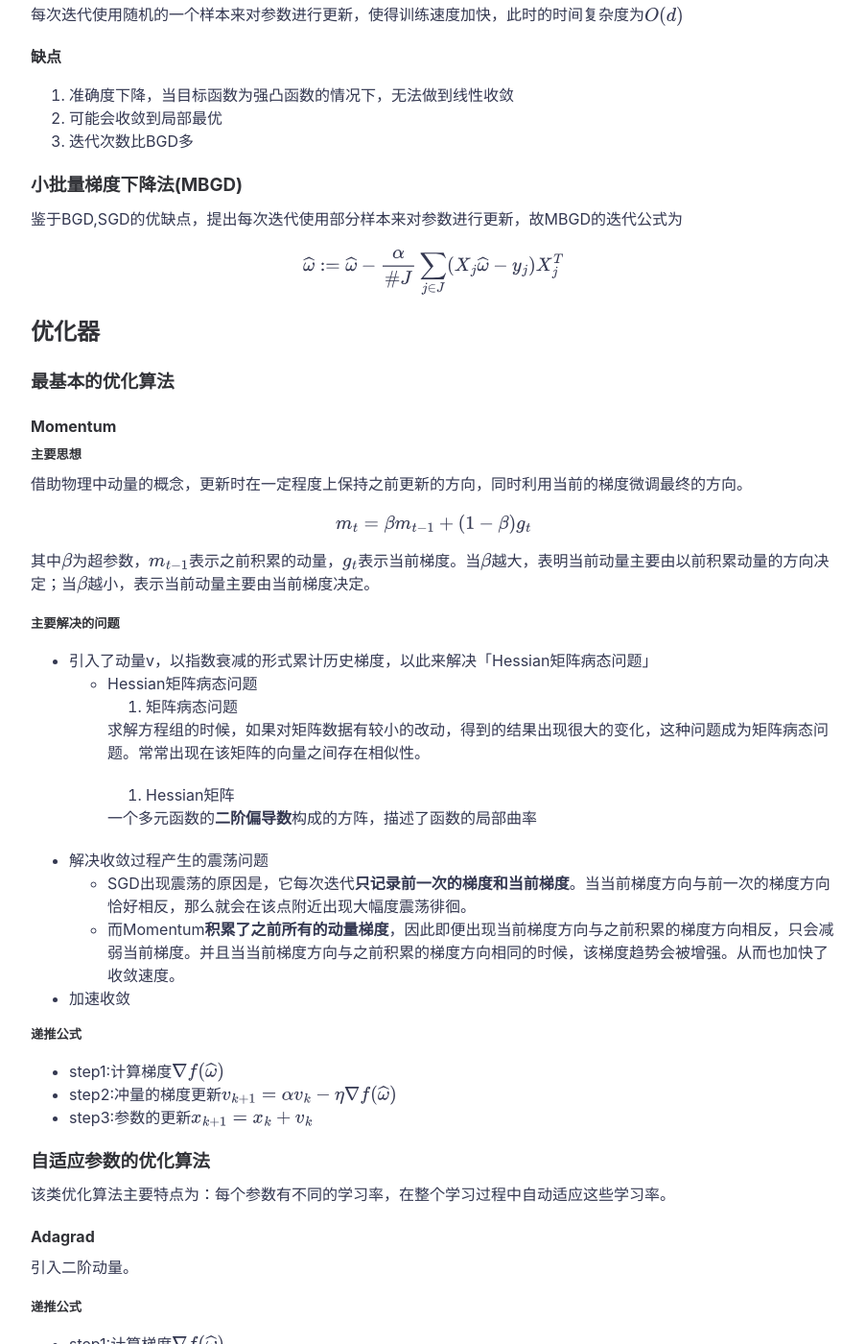
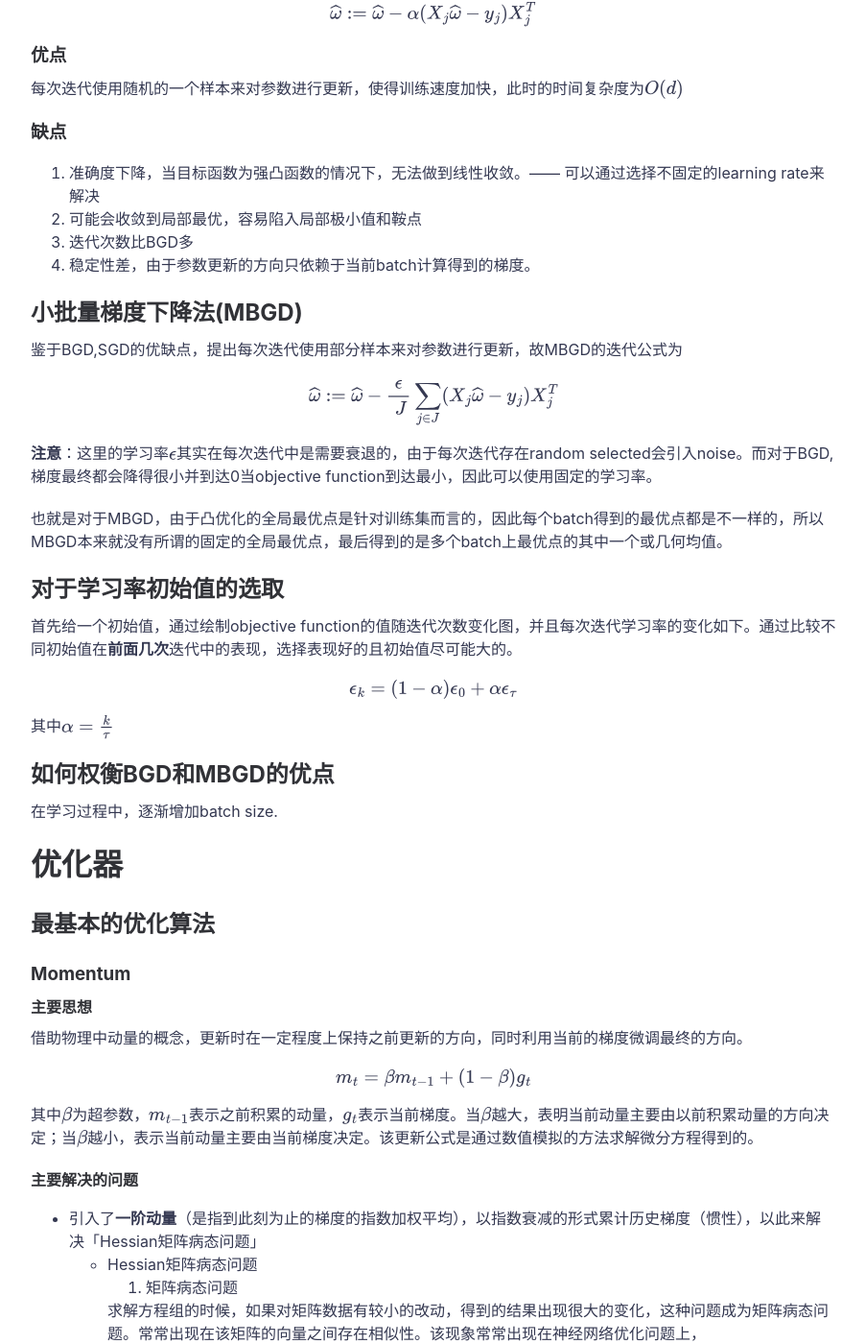
Before and after one commit to HandanYU/HandanYU.GitHub.io, a Jekyll site: the page built from _posts/2021-11-05-梯度下降.md, in a window 1280 px wide and 1400 px high, scrolled down 2689 px. Shown: the whole window at 96% size, without its empty margins (188-1090 px from the left). Built offline with Jekyll 4.4.1, drawn with Linux system fonts in a browser that asks for light colours; nearby versions of some CDN libraries; formulas are drawn with MathJax 3; some of the changed text lies outside the part shown.

```diff
--- a/_posts/2021-11-05-梯度下降.md
+++ b/_posts/2021-11-05-梯度下降.md
@@ -5,7 +5,7 @@ summary: 本章介绍了梯度下降法的概念，典型的梯度下降法的
 featured-img: 梯度下降
 ---
 
-##### Table of Contents
+#### Table of Contents
 - [梯度下降](#梯度下降)
     - [（批量）梯度下降法(BGD)](#（批量）梯度下降法(BGD))
     - [随机梯度下降（SGD）](#随机梯度下降（SGD）)
@@ -20,12 +21,12 @@ featured-img: 梯度下降
 - [优化算法的常用tricks](#优化算法的常用tricks)
 <a name="梯度下降"/>
 
-## 梯度下降
+# 梯度下降
 
 <a name="（批量）梯度下降法(BGD)"/>
 
-### （批量）梯度下降法(BGD)
-#### 1. 递推公式推导过程
+## （批量）梯度下降法(BGD)
+### 1. 递推公式推导过程
 
 通过多项式对函数进行逼近的方法得到
 
@@ -51,7 +52,7 @@ $$\Delta x=-\alpha \nabla f(x_0)~~~~~~~\alpha >0$$
 
 $$x:=x-\alpha \nabla f(x)$$
 
-#### 2. 求解最小二乘问题（采用梯度下降算法求解线性回归模型最优解）
+### 2. 求解最小二乘问题（采用梯度下降算法求解线性回归模型最优解）
 
 - 线性回归模型
 
@@ -74,14 +75,14 @@ $$\widehat{\omega}:=\widehat{\omega}-\alpha\frac{\partial{J(\widehat{\omega})}}{
 $$\widehat{\omega}:=\widehat{\omega}-\frac{\alpha}{m}X^T(X\widehat{\omega}-y)=\widehat{\omega}-\frac{\alpha}{m}\sum\limits_{i=1}^m(X_i\widehat{\omega}-y_i)X_i^T$$
 
 
-#### 3. 优点
+### 3. 优点
 此时时间复杂度为$$O(md)$$,迭代次数少
-#### 4. 缺点
+### 4. 缺点
 每次迭代都要用到训练集所有的数据，因此当数据量大的时候迭代速度会很慢
 
 <a name="随机梯度下降（SGD）"/>
 
-### 随机梯度下降（SGD）
+## 随机梯度下降（SGD）
 通过观察发现$$\frac{1}{m}\sum\limits_{i=1}^m(X_i\widehat{\omega}-y_i)X_i^T$$相当于是所有训练集样本点的均值
 
 记$$z_i=(X_i\widehat{\omega}-y_i)X_i^T$$，每个样本点i选取的概率为$$\frac{1}{m}$$，则有
@@ -92,108 +93,157 @@ $$E_i(z_i)=\frac{1}{m}\sum\limits_{i=1}^m(X_i\widehat{\omega}-y_i)X_i^T$$
 
 $$\widehat{\omega}:=\widehat{\omega}-\alpha(X_j\widehat{\omega}-y_j)X_j^T$$
 
-#### 优点
+### 优点
 每次迭代使用随机的一个样本来对参数进行更新，使得训练速度加快，此时的时间复杂度为$$O(d)$$
 
-#### 缺点
-1. 准确度下降，当目标函数为强凸函数的情况下，无法做到线性收敛
-2. 可能会收敛到局部最优
+### 缺点
+1. 准确度下降，当目标函数为强凸函数的情况下，无法做到线性收敛。—— 可以通过选择不固定的learning rate来解决
+2. 可能会收敛到局部最优，容易陷入局部极小值和鞍点
 3. 迭代次数比BGD多
+4. 稳定性差，由于参数更新的方向只依赖于当前batch计算得到的梯度。
 
 <a name="小批量梯度下降法(MBGD)"/>
 
-### 小批量梯度下降法(MBGD)
+## 小批量梯度下降法(MBGD)
 鉴于BGD,SGD的优缺点，提出每次迭代使用部分样本来对参数进行更新，故MBGD的迭代公式为
 
-$$\widehat{\omega}:=\widehat{\omega}-\frac{\alpha}{\# J}\sum\limits_{j\in J}(X_j\widehat{\omega}-y_j)X_j^T$$
+$$\widehat{\omega}:=\widehat{\omega}-\frac{\epsilon}{\ J}\sum\limits_{j\in J}(X_j\widehat{\omega}-y_j)X_j^T$$
+
+**注意**：这里的学习率$$\epsilon$$其实在每次迭代中是需要衰退的，由于每次迭代存在random selected会引入noise。而对于BGD,梯度最终都会降得很小并到达0当objective function到达最小，因此可以使用固定的学习率。
+
+也就是对于MBGD，由于凸优化的全局最优点是针对训练集而言的，因此每个batch得到的最优点都是不一样的，所以MBGD本来就没有所谓的固定的全局最优点，最后得到的是多个batch上最优点的其中一个或几何均值。
+
+## 对于学习率初始值的选取
+首先给一个初始值，通过绘制objective function的值随迭代次数变化图，并且每次迭代学习率的变化如下。通过比较不同初始值在**前面几次**迭代中的表现，选择表现好的且初始值尽可能大的。
+
+$$\epsilon_k=(1-\alpha)\epsilon_0+\alpha\epsilon_{\tau}$$
+
+其中$$\alpha=\frac{k}{\tau}$$
+
+## 如何权衡BGD和MBGD的优点
+在学习过程中，逐渐增加batch size.
 
 <a name="优化器"/>
 
-## 优化器
+# 优化器
 
 <a name='最基本的优化算法'/>
 
-### 最基本的优化算法
+## 最基本的优化算法
 
 <a name="Momentum"/>
 
-#### Momentum
-##### 主要思想
+### Momentum
+#### 主要思想
 借助物理中动量的概念，更新时在一定程度上保持之前更新的方向，同时利用当前的梯度微调最终的方向。
 
 $$m_t = \beta m_{t-1}+ (1-\beta)g_t$$
 
-其中$$\beta$$为超参数，$$m_{t-1}$$表示之前积累的动量，$$g_t$$表示当前梯度。当$$\beta$$越大，表明当前动量主要由以前积累动量的方向决定；当$$\beta$$越小，表示当前动量主要由当前梯度决定。
+其中$$\beta$$为超参数，$$m_{t-1}$$表示之前积累的动量，$$g_t$$表示当前梯度。当$$\beta$$越大，表明当前动量主要由以前积累动量的方向决定；当$$\beta$$越小，表示当前动量主要由当前梯度决定。该更新公式是通过数值模拟的方法求解微分方程得到的。
 
-##### 主要解决的问题
+#### 主要解决的问题
 
-- 引入了动量v，以指数衰减的形式累计历史梯度，以此来解决「Hessian矩阵病态问题」
+- 引入了**一阶动量**（是指到此刻为止的梯度的指数加权平均），以指数衰减的形式累计历史梯度（惯性），以此来解决「Hessian矩阵病态问题」
     - Hessian矩阵病态问题
         1. 矩阵病态问题
 
-        求解方程组的时候，如果对矩阵数据有较小的改动，得到的结果出现很大的变化，这种问题成为矩阵病态问题。常常出现在该矩阵的向量之间存在相似性。
+        求解方程组的时候，如果对矩阵数据有较小的改动，得到的结果出现很大的变化，这种问题成为矩阵病态问题。常常出现在该矩阵的向量之间存在相似性。该现象常常出现在神经网络优化问题上，
         2. Hessian矩阵
 
         一个多元函数的**二阶偏导数**构成的方阵，描述了函数的局部曲率
-- 解决收敛过程产生的震荡问题
+- 解决收敛过程产生的震荡问题，增加了稳定性
     - SGD出现震荡的原因是，它每次迭代**只记录前一次的梯度和当前梯度**。当当前梯度方向与前一次的梯度方向恰好相反，那么就会在该点附近出现大幅度震荡徘徊。
     - 而Momentum**积累了之前所有的动量梯度**，因此即便出现当前梯度方向与之前积累的梯度方向相反，只会减弱当前梯度。并且当当前梯度方向与之前积累的梯度方向相同的时候，该梯度趋势会被增强。从而也加快了收敛速度。
 - 加速收敛
+    - 特别是对于高曲率、小但一致的梯度，或者噪声比较大的梯度能够很好的加快学习过程
 
 
-##### 递推公式
+#### 递推公式
 - step1:计算梯度$$\nabla f(\widehat{\omega})$$
-- step2:冲量的梯度更新$$v_{k+1}=\alpha v_k-\eta\nabla f(\widehat{\omega})$$
-- step3:参数的更新$$x_{k+1}=x_k+v_k$$
+- step2:冲量的梯度更新$$v_{k+1}=\beta v_k+(1-\beta)\nabla f(\widehat{\omega})$$
+- step3:参数的更新$$x_{k+1}=x_k-\alpha v_k$$
+
+<a name='Nesterov Momentum'/>
+
+### Nesterov Momentum
+通过在Momentum的基础上，添加修正因子(correction factor)。该修正因子是根据之前积累的梯度计算一步然后再计算这一步的终点的梯度。
+
+#### 递推公式
+- step1: 先根据之前积累的梯度更新一次位置$$\hat{x_k} = x_k+\alpha v_k$$
+- step2: 计算梯度
+$$v_{k+1} = \alpha v_k-\epsilon\nabla f(\hat{x_k})$$
+- step3: 更新位置
+$$x_{k+1} = x_k+v_{k+1}$$
+<a name='自适应参数的优化算法'/>
 
 
-<a name='自适应参数的优化算法'/>
-
-### 自适应参数的优化算法
+## 自适应参数的优化算法
 
 该类优化算法主要特点为：每个参数有不同的学习率，在整个学习过程中自动适应这些学习率。
 
 <a name="Adagrad"/>
 
-#### Adagrad
-引入二阶动量。
-##### 递推公式
+### Adagrad
+引入二阶动量。能够在训练中自动对learning rate进行调整。
+#### 递推公式
 - step1:计算梯度$$\nabla f(\widehat{\omega})$$
 - step2:累加平方梯度$$r_{k+1}=r_k+(\nabla f(\widehat{\omega}_k))^2$$
-- step3:计算更新参数$$\widehat{\omega}_{k+1}:=\widehat{\omega}_k-\frac{\alpha}{\sqrt{r_{k+1}^2+\epsilon}}\nabla f(\widehat{\omega}_k)$$
+- step3:计算更新参数$$\widehat{\omega}_{k+1}:=\widehat{\omega}_k-\frac{\alpha}{\sqrt{r_{k+1}}+\epsilon}\nabla f(\widehat{\omega}_k)$$
 
-##### 适用情况
+
+
+#### 适用情况
 
 有些参数已经近乎最优，因此只需要微调了，而另一些可能还需要很大的调整。这种情况可能会在样本较少的情况下出现，比如含有某一特征的样本出现较少，因此被代入优化的次数也较少，这样就导致不同参数的下降不平衡。adagrad就是来处理这类问题的。
-##### 优点
-不同的分量选取不同的学习率。在平缓的分量下降稍快，在陡峭的分量下降稍慢。
-##### 缺点
-累计梯度平方导致时间复杂度变大，迭代次数较多时，学习率过早过量减少
+#### 优点
+不同的分量选取不同的学习率。对于梯度较大的参数，意味着$$\frac{\alpha}{\sqrt{r_{k+1}}+\epsilon}$$较小，也就是学习率较小；反之依然。这样就可以使得参数在平缓的地方(Plateaus)下降快一些，在陡峭的地方(cliffs)处下降的缓慢一些，避免陷入局部最优。
+#### 缺点
+累计梯度平方导致时间复杂度变大，迭代次数较多时，学习率过早过量减少，可能导致梯度消失。
 
 <a name="RMSprop"/>
 
-#### RMSprop
-##### 递推公式
+### RMSprop (Root mean square prop)
+由于可以通过分析AdaGrad发现，采用累加之前所有的梯度平方的方法容易造成梯度消失，因此通过指定窗口大小，只累加之前一段时间内的梯度平方。于是在累加梯度平方的时候，引入衰减因子$$\rho$$.
+#### 递推公式
 - step1:计算梯度$$\nabla f(\widehat{\omega})$$
 - step2:加权累加平方梯度$$r_{k+1}=\rho r_k+(1-\rho)(\nabla f(\widehat{\omega}_k))^2$$,其中$$\rho$$表示学习率的衰减速率一般取0.9
-- step3:参数更新$$\widehat{\omega}_{k+1}:=\widehat{\omega}_k-\frac{\alpha}{\sqrt{r_{k+1}+\epsilon}}\nabla f(\widehat{\omega}_k)$$
+- step3:参数更新$$\widehat{\omega}_{k+1}:=\widehat{\omega}_k-\frac{\alpha}{\sqrt{r_{k+1}}+\epsilon}\nabla f(\widehat{\omega}_k)$$
 
-##### 优点
+#### 优点
 将“历史梯度平方和”转化为“指数衰减的移动平均”，从而解决Adagrad的学习率逐渐消失的问题
 
-#### Adam
-结合Momentum和RMSProp算法。
+### Adam
+结合Momentum和RMSProp算法。利用梯度的一阶矩估计和二阶矩估计动态调整每个参数的学习率；经过偏置校正后，每一次迭代学习率都有个确定范围，使得参数比较平稳
+#### 递推公式
+- step1: 计算一阶动量
 
-##### 优点
+$$m_{k+1} = \beta_1 m_k+(1-\beta_1) \nabla f(\hat{w})$$
+
+- step2: 计算二阶动量
+
+$$v_{k+1} = \beta_2 v_k +(1-\beta_2)\nabla f^2(\hat{w})$$
+
+- step3: 偏置校正
+
+$$\hat{m}_k = \frac{m_k}{1-\beta_1^k}$$
+
+$$\hat{v}_k = \frac{v_k}{1-\beta_2^k}$$
+
+- step4: 参数更新
+
+$$x_{k+1} = x_k-\frac{\alpha}{\sqrt{\hat{v}_k}+\epsilon}\hat{m}_k$$
+
+
+#### 优点
 收敛速度快，参数自适应，不需要调参。适用于稀疏矩阵
 
-##### 缺点
+#### 缺点
 - 容易错过全局最优解
 - 有时候无法收敛
 
 <a name='优化算法的常用tricks'/>
 
-# 优化算法的常用tricks（参考[博客](https://blog.csdn.net/qq_32907491/article/details/107442503))
+ 优化算法的常用tricks（参考[博客](https://blog.csdn.net/qq_32907491/article/details/107442503))
 
 - 首先，各大算法孰优孰劣并无定论。如果是刚入门，优先考虑 SGD+Nesterov Momentum或者Adam.（Standford 231n : The two recommended updates to use are either SGD+Nesterov Momentum or Adam）
 - 选择你熟悉的算法——这样你可以更加熟练地利用你的经验进行调参。
```
Also changed, not shown: other parts of _posts/2021-11-05-梯度下降.md (+1 -0 lines), _posts/2022-02-06-读书笔记.md (added, +115 -0 lines).
